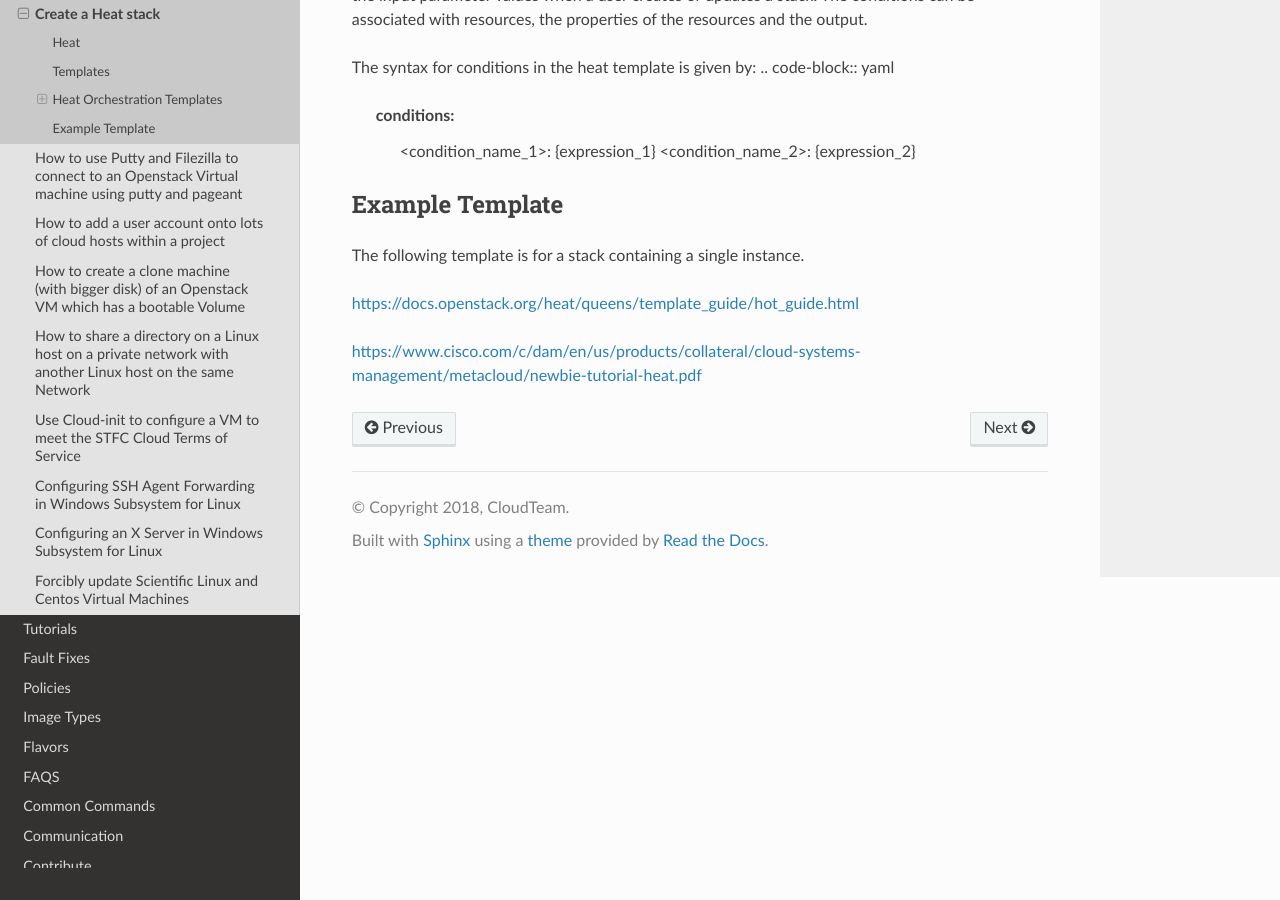
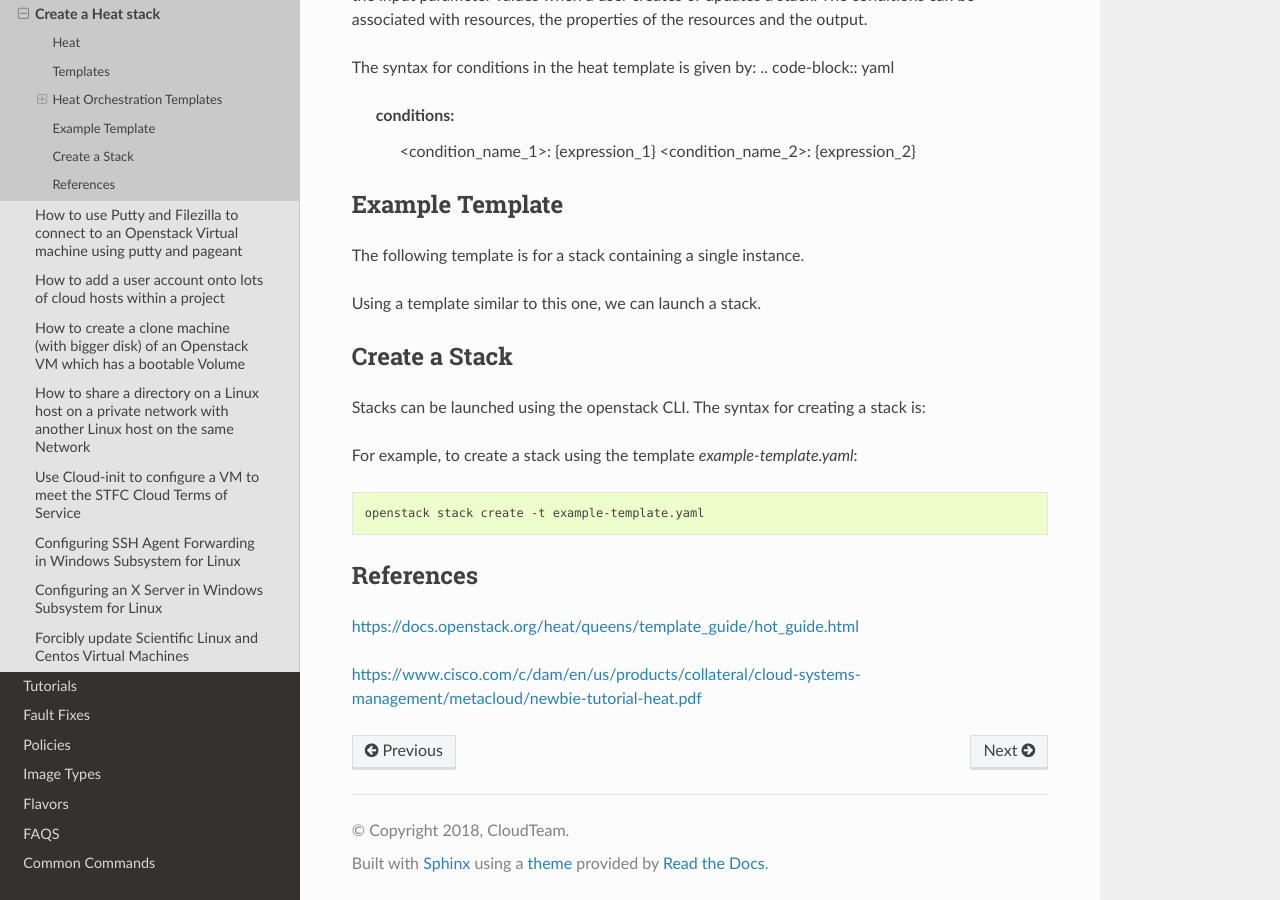
Before and after one commit to stfc/cloud-docs, a Sphinx documentation site: the page built from source/howto/CreateAHeatStack.rst, in a window 1280 px wide and 900 px high, scrolled down 3173 px. Built offline with Sphinx 7.4.7 and the Read the Docs theme 2.0.0, drawn with Linux system fonts in a browser that asks for light colours.

Commit message:
Added heat command for creating a stack

```diff
--- a/source/howto/CreateAHeatStack.rst
+++ b/source/howto/CreateAHeatStack.rst
@@ -1,6 +1,6 @@
-==============
+===================
 Create a Heat stack
-==============
+===================
 
 This document is in progress.
 
@@ -17,17 +17,17 @@ This command returns the list of stacks in the user's project. If no stacks have
 
 To create a stack, we first need to write a template which will be used to launch the stack.
 
-######
+##########
 Templates
-######
+##########
 Templates are used to define the resources which should be created as part of a stack and the relationships between resources.
 With the integration of other OpenStack components, Heat Templates allow the create of most OpenStack resource types.
 This includes infrastructure resources such as instances, databases, security groups, users, etc.
 The Heat Orchestration Template (HOT) is native to OpenStack for creating stacks. These templates are written in YAML.
 
-######
+#############################
 Heat Orchestration Templates
-######
+#############################
 The structure of a Heat Orchestration Template is given as follows:
 
 .. code-block:: yaml
@@ -51,7 +51,7 @@ The structure of a Heat Orchestration Template is given as follows:
   conditions: #declares any conditions on the stack
 
 heat_template_version
-######
+#####################
 
 This tells heat which format and features will be supported when creating the stack.
 For example:
@@ -63,7 +63,7 @@ Indicates that the Heat Template contains features which have been added an/or r
 A list of template versions can be found here: https://docs.openstack.org/heat/rocky/template_guide/hot_spec.html#hot-spec-intrinsic-functions
 
 parameter_groups
-######
+################
 
 Parameter groups allows users to specify how the input parameters should be grouped in the order that the parameters are provided in. This section is not strictly compulsory for launching stacks, however it is useful for more complex templates where there are several input parameters to be used.
 
@@ -80,7 +80,7 @@ The syntax for parameter_groups is:
       - <parameter-3> #name of third parameter
 
 Parameters
-######
+##########
 
 The parameters section specifies the input parameters that have to be provided when the template is initalised. The syntax for parameters is of the form:
 
@@ -98,7 +98,7 @@ The parameters section specifies the input parameters that have to be provided w
       tags: <list of parameter categories> #Optional input. list of strings to specify the catagory of the parameter.
 
 Resources
-######
+#########
 
 This is a compulsory section and must contain at least one resource. This could be an instance, floating IP, Network, key pair, etc.
 
@@ -134,7 +134,7 @@ Below is an example of a resource being a single instance.
 
 
 Outputs
-######
+#######
 
 Outputs define the parameters that should be available to the user after a stack has been created. This would be, for example, parameters such as the IP addresses of deployed instances, or the URL of web applications deployed as a stack. Each output is defined as a separate block within the outputs section:
 .. code-block:: yaml
@@ -145,7 +145,7 @@ Outputs define the parameters that should be available to the user after a stack
       condition: <condition name or expression or boolean>
 
 Conditions
-######
+##########
 
 The condition section in the heat template defines at least one condition that is evaluated based on the input parameter values when a user creates or updates a stack. The conditions can be associated with resources, the properties of the resources and the output.
 
@@ -156,9 +156,10 @@ The syntax for conditions in the heat template is given by:
     <condition_name_2>: {expression_2}
 
 
-######
+#################
 Example Template
-######
+#################
+
 The following template is for a stack containing a single instance.
 
 .. code-block:: yaml
@@ -208,15 +209,41 @@ The following template is for a stack containing a single instance.
         security_groups:
           - { get_param: security_group_id }
 
+Using a template similar to this one, we can launch a stack.
+
+###############
+Create a Stack
+###############
+
+Stacks can be launched using the openstack CLI. The syntax for creating a stack is:
+
+.. code-block:: bash
+  openstack stack create [-h] [-f {json,shell,table,value,yaml}]
+                              [-c COLUMN] [—noindent] [—prefix PREFIX]
+                              [—max-width <integer>] [—fit-width]
+                              [—print-empty] [-e <environment>]
+                              [-s <files-container>] [—timeout <timeout>]
+                              [—pre-create <resource>] [—enable-rollback]
+                              [—parameter <key=value>]
+                              [—parameter-file <key=file>] [—wait]
+                              [—poll SECONDS] [—tags <tag1,tag2…>]
+                              [—dry-run] -t <template>
+                              <stack-name>
+
+For example, to create a stack using the template *example-template.yaml*:
+
+.. code-block:: bash
+
+  openstack stack create -t example-template.yaml
 
 
 
 
 
 
-######
+###########
 References
-#######
+###########
 https://docs.openstack.org/heat/queens/template_guide/hot_guide.html
 
 https://www.cisco.com/c/dam/en/us/products/collateral/cloud-systems-management/metacloud/newbie-tutorial-heat.pdf
```
